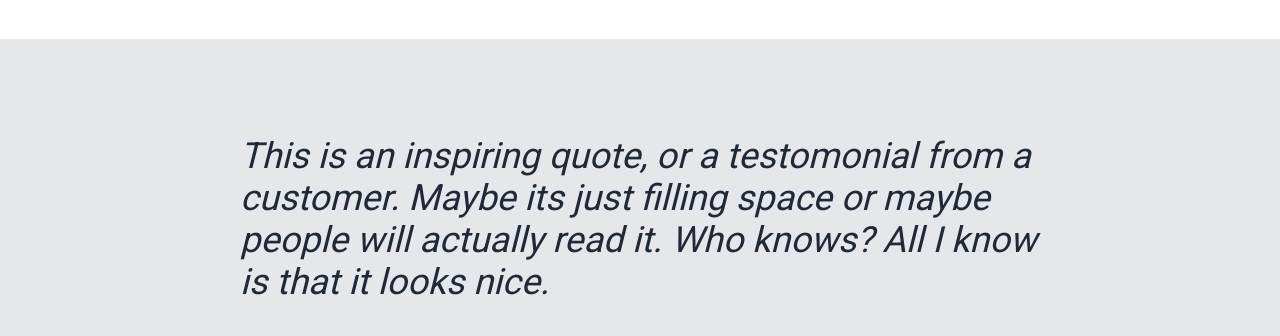
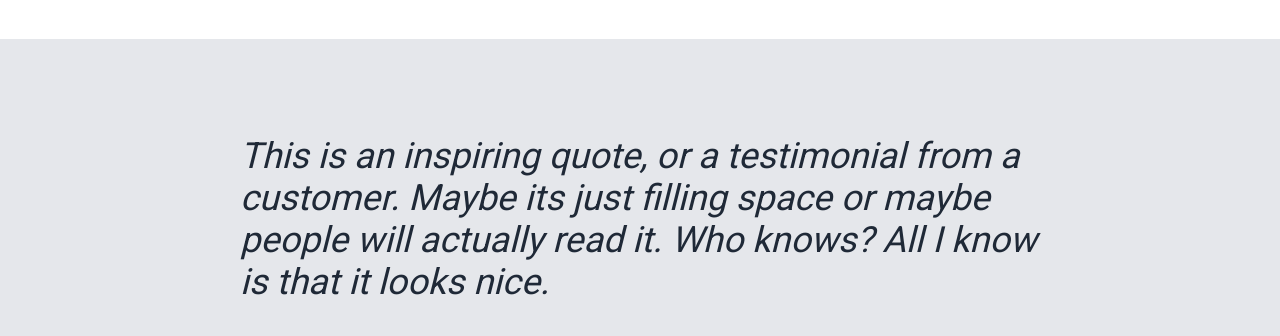
Before and after one commit to ajhiggins421/landing-page, a plain HTML site: page index.html in a window 1280 px wide. Shown: the part 1000-1336 px from the top of the page. Drawn offline with Linux system fonts and the light colour scheme.

Commit message:
typo fix

```diff
--- a/index.html
+++ b/index.html
@@ -60,7 +60,7 @@
         <div class = "content-three">
             <div class = "quote">
                 <p>
-                    This is an inspiring quote, or a testomonial from a customer.
+                    This is an inspiring quote, or a testimonial from a customer.
                     Maybe its just filling space or maybe people will actually read it.
                     Who knows? All I know is that it looks nice.
                 </p>
```
